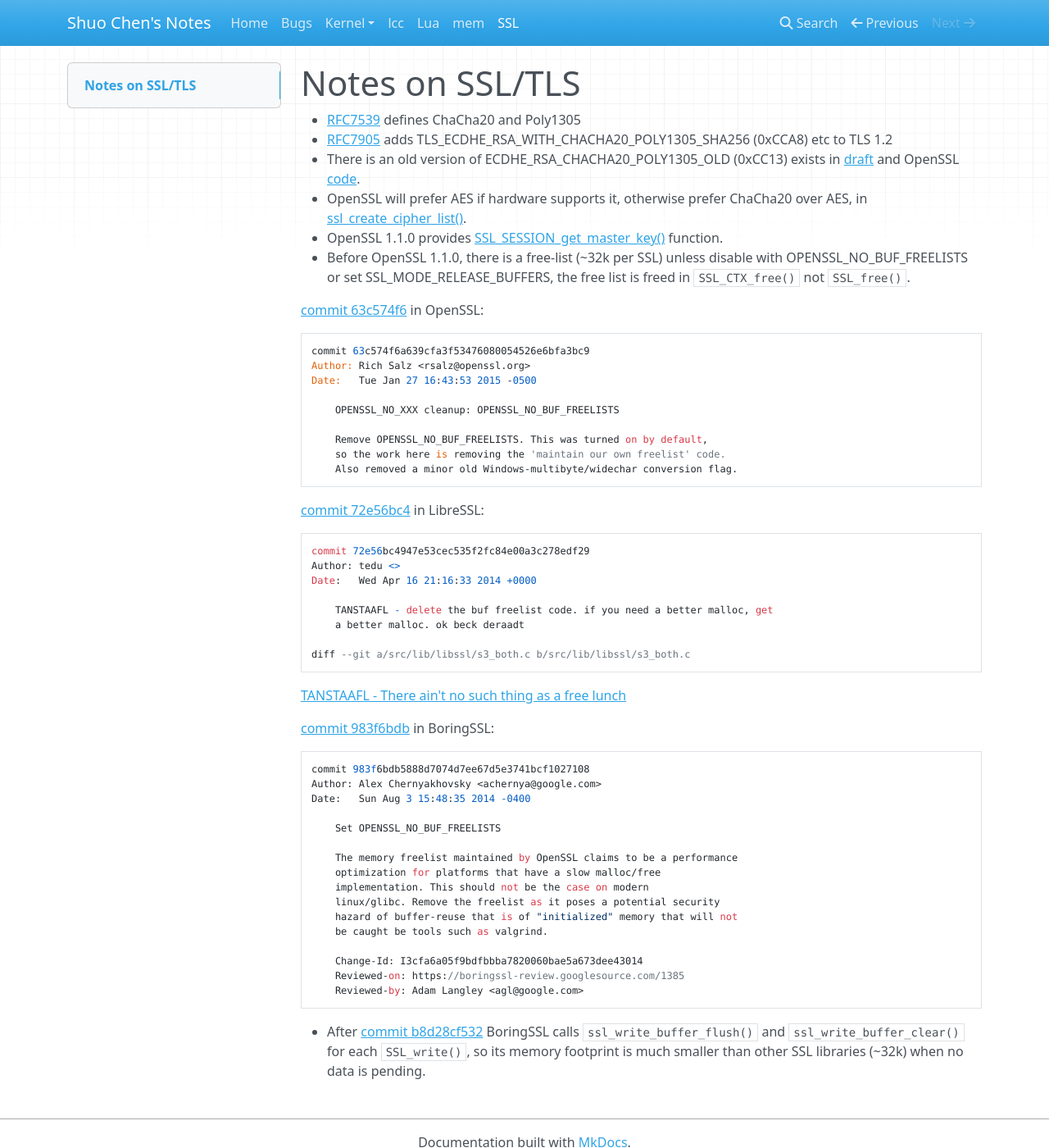
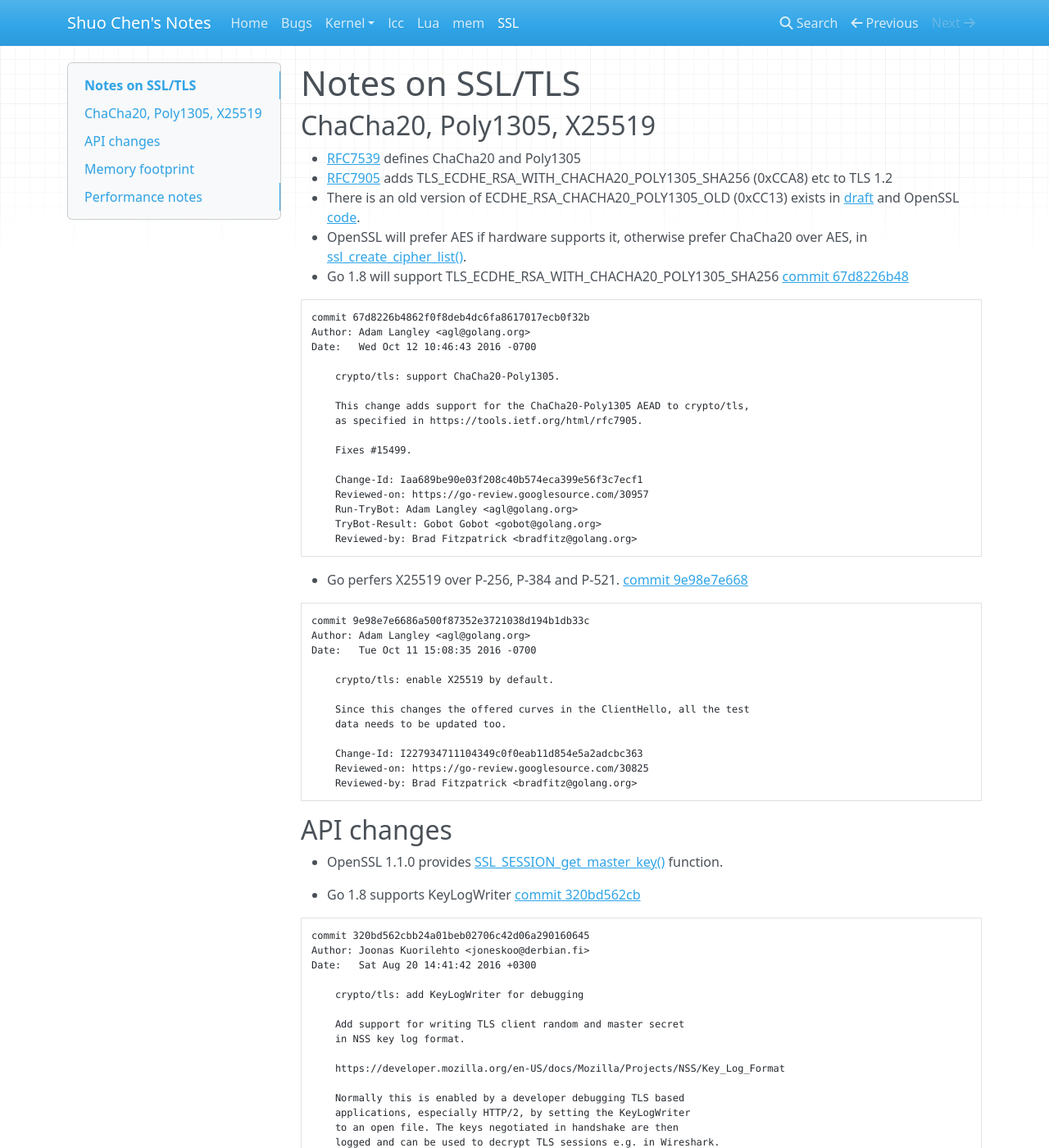
Before and after one commit to chenshuo/notes, an MkDocs documentation site: the page built from docs/ssl.md, in a window 1280 px wide and 1400 px high. Shown: the whole window at 82% size. Built offline with MkDocs 1.6.1, drawn with Linux system fonts in a browser that asks for light colours; nearby versions of some CDN libraries; old or Windows-style settings are respelled for this version of MkDocs; some of the changed text lies outside the part shown.

Commit message:
update ssl.md

````diff
--- a/docs/ssl.md
+++ b/docs/ssl.md
@@ -1,15 +1,91 @@
 # Notes on SSL/TLS
 
+## ChaCha20, Poly1305, X25519
 * [RFC7539](https://tools.ietf.org/html/rfc7539) defines ChaCha20 and Poly1305
 * [RFC7905](https://tools.ietf.org/html/rfc7905) adds TLS_ECDHE_RSA_WITH_CHACHA20_POLY1305_SHA256 (0xCCA8) etc to TLS 1.2
 * There is an old version of ECDHE_RSA_CHACHA20_POLY1305_OLD (0xCC13) exists in [draft](https://tools.ietf.org/html/draft-agl-tls-chacha20poly1305) and OpenSSL [code](https://boringssl.googlesource.com/boringssl/+/271777f5ac6c7f7d1aaf95b91c5a5bef86da6363).
 * OpenSSL will prefer AES if hardware supports it, otherwise prefer ChaCha20 over AES, in [ssl_create_cipher_list()](https://github.com/libressl-portable/openbsd/blob/master/src/lib/libssl/ssl_ciph.c#L1397).
+* Go 1.8 will support TLS_ECDHE_RSA_WITH_CHACHA20_POLY1305_SHA256 [commit 67d8226b48](https://go.googlesource.com/go/+/67d8226b4862f0f8deb4dc6fa8617017ecb0f32b)
+
+```text
+commit 67d8226b4862f0f8deb4dc6fa8617017ecb0f32b
+Author: Adam Langley <agl@golang.org>
+Date:   Wed Oct 12 10:46:43 2016 -0700
+
+    crypto/tls: support ChaCha20-Poly1305.
+
+    This change adds support for the ChaCha20-Poly1305 AEAD to crypto/tls,
+    as specified in https://tools.ietf.org/html/rfc7905.
+
+    Fixes #15499.
+
+    Change-Id: Iaa689be90e03f208c40b574eca399e56f3c7ecf1
+    Reviewed-on: https://go-review.googlesource.com/30957
+    Run-TryBot: Adam Langley <agl@golang.org>
+    TryBot-Result: Gobot Gobot <gobot@golang.org>
+    Reviewed-by: Brad Fitzpatrick <bradfitz@golang.org>
+```
+
+* Go perfers X25519 over P-256, P-384 and P-521. [commit 9e98e7e668](https://go.googlesource.com/go/+/9e98e7e6686a500f87352e3721038d194b1db33c)
+
+```text
+commit 9e98e7e6686a500f87352e3721038d194b1db33c
+Author: Adam Langley <agl@golang.org>
+Date:   Tue Oct 11 15:08:35 2016 -0700
+
+    crypto/tls: enable X25519 by default.
+
+    Since this changes the offered curves in the ClientHello, all the test
+    data needs to be updated too.
+
+    Change-Id: I227934711104349c0f0eab11d854e5a2adcbc363
+    Reviewed-on: https://go-review.googlesource.com/30825
+    Reviewed-by: Brad Fitzpatrick <bradfitz@golang.org>
+```
+
+## API changes
+
 * OpenSSL 1.1.0 provides [SSL_SESSION_get_master_key()](https://www.openssl.org/docs/man1.1.0/ssl/SSL_get_client_random.html) function.
+
+* Go 1.8 supports KeyLogWriter [commit 320bd562cb](https://go.googlesource.com/go/+/320bd562cbb24a01beb02706c42d06a290160645)
+
+```text
+commit 320bd562cbb24a01beb02706c42d06a290160645
+Author: Joonas Kuorilehto <joneskoo@derbian.fi>
+Date:   Sat Aug 20 14:41:42 2016 +0300
+
+    crypto/tls: add KeyLogWriter for debugging
+
+    Add support for writing TLS client random and master secret
+    in NSS key log format.
+
+    https://developer.mozilla.org/en-US/docs/Mozilla/Projects/NSS/Key_Log_Format
+
+    Normally this is enabled by a developer debugging TLS based
+    applications, especially HTTP/2, by setting the KeyLogWriter
+    to an open file. The keys negotiated in handshake are then
+    logged and can be used to decrypt TLS sessions e.g. in Wireshark.
+
+    Applications may choose to add support similar to NSS where this
+    is enabled by environment variable, but no such mechanism is
+    built in to Go. Instead each application must explicitly enable.
+
+    Fixes #13057.
+
+    Change-Id: If6edd2d58999903e8390b1674ba4257ecc747ae1
+    Reviewed-on: https://go-review.googlesource.com/27434
+    Run-TryBot: Brad Fitzpatrick <bradfitz@golang.org>
+    TryBot-Result: Gobot Gobot <gobot@golang.org>
+    Reviewed-by: Brad Fitzpatrick <bradfitz@golang.org>
+```
+
+## Memory footprint
+
 * Before OpenSSL 1.1.0, there is a free-list (~32k per SSL) unless disable with OPENSSL_NO_BUF_FREELISTS or set SSL_MODE_RELEASE_BUFFERS, the free list is freed in `SSL_CTX_free()` not `SSL_free()`.
 
-[commit 63c574f6](https://github.com/openssl/openssl/commit/63c574f6a639cfa3f53476080054526e6bfa3bc9) in OpenSSL:
+[commit 63c574f6a6](https://github.com/openssl/openssl/commit/63c574f6a639cfa3f53476080054526e6bfa3bc9) in OpenSSL:
 
-```
+```text
 commit 63c574f6a639cfa3f53476080054526e6bfa3bc9
 Author: Rich Salz <rsalz@openssl.org>
 Date:   Tue Jan 27 16:43:53 2015 -0500
@@ -21,9 +97,9 @@ Date:   Tue Jan 27 16:43:53 2015 -0500
     Also removed a minor old Windows-multibyte/widechar conversion flag.
 ```
 
-[commit 72e56bc4](https://github.com/libressl-portable/openbsd/commit/72e56bc4947e53cec535f2fc84e00a3c278edf29) in LibreSSL:
+[commit 72e56bc494](https://github.com/libressl-portable/openbsd/commit/72e56bc4947e53cec535f2fc84e00a3c278edf29) in LibreSSL:
 
-```
+```text
 commit 72e56bc4947e53cec535f2fc84e00a3c278edf29
 Author: tedu <>
 Date:   Wed Apr 16 21:16:33 2014 +0000
@@ -35,9 +111,9 @@ diff --git a/src/lib/libssl/s3_both.c b/src/lib/libssl/s3_both.c
 ```
 [TANSTAAFL - There ain't no such thing as a free lunch](https://en.wikipedia.org/wiki/There_ain't_no_such_thing_as_a_free_lunch)
 
-[commit 983f6bdb](https://boringssl.googlesource.com/boringssl/+/983f6bdb5888d7074d7ee67d5e3741bcf1027108%5E%21/) in BoringSSL:
+[commit 983f6bdb58](https://boringssl.googlesource.com/boringssl/+/983f6bdb5888d7074d7ee67d5e3741bcf1027108%5E%21/) in BoringSSL:
 
-```
+```text
 commit 983f6bdb5888d7074d7ee67d5e3741bcf1027108
 Author: Alex Chernyakhovsky <achernya@google.com>
 Date:   Sun Aug 3 15:48:35 2014 -0400
@@ -57,3 +133,44 @@ Date:   Sun Aug 3 15:48:35 2014 -0400
 ```
 
 * After [commit b8d28cf532](https://boringssl.googlesource.com/boringssl/+/b8d28cf532e6dde3d5684ededb3878b05e692e00) BoringSSL calls `ssl_write_buffer_flush()` and `ssl_write_buffer_clear()` for each `SSL_write()`, so its memory footprint is much smaller than other SSL libraries (~32k) when no data is pending.
+
+## Performance notes
+
+The P-256 curve, also known as `prime256v1` or `secp256r1` is widely used in ECDHE_RSA key exchange.
+
+For x86-64, there is a faster implementation, enabled by `./config enable-ec_nistp_64_gcc_128`.
+
+Futher speed up of P-256 in OpenSSL 1.1.0 and BoringSSL:
+
+* [commit 4d3fa06fce](https://github.com/openssl/openssl/commit/4d3fa06fce52682bfbc503c7ded2d0289e3f8cde) for OpenSSL 1.1.0
+* [commit 3842a64d36](https://github.com/openssl/openssl/commit/3842a64d36bc47ef7cc1370147fd0e5b60a27a2b) backports to 1.0.2 branch
+* [commit 1895493868](https://boringssl.googlesource.com/boringssl/+/18954938684e269ccd59152027d2244040e2b819) for BoringSSL
+
+```text
+commit 18954938684e269ccd59152027d2244040e2b819
+Author: Adam Langley <agl@google.com>
+Date:   Tue Nov 3 14:02:04 2015 -0800
+
+    Add Intel's P-256
+
+    This change incorporates Intel's P-256 implementation. The record of
+    Intel's submission under CLA is in internal bug number 25330687.
+
+    Before:
+    Did 3582 ECDH P-256 operations in 1049114us (3414.3 ops/sec)
+    Did 8525 ECDSA P-256 signing operations in 1028778us (8286.5 ops/sec)
+    Did 3487 ECDSA P-256 verify operations in 1008996us (3455.9 ops/sec)
+    build/tool/bssl is 1434704 bytes after strip -s
+
+    After:
+    Did 8618 ECDH P-256 operations in 1027884us (8384.2 ops/sec)
+    Did 21000 ECDSA P-256 signing operations in 1049490us (20009.7 ops/sec)
+    Did 8268 ECDSA P-256 verify operations in 1079481us (7659.2 ops/sec)
+    build/tool/bssl is 1567216 bytes after strip -s
+
+    Change-Id: I147971a8e19849779c8ed7e20310d41bd4962299
+    Reviewed-on: https://boringssl-review.googlesource.com/6371
+    Reviewed-by: Adam Langley <agl@google.com>
+```
+
+None of them are available in LibreSSL as of Jan 19, 2017. [Issue 259](https://github.com/libressl-portable/portable/issues/259).
````
